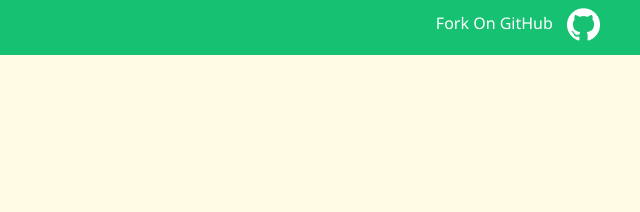
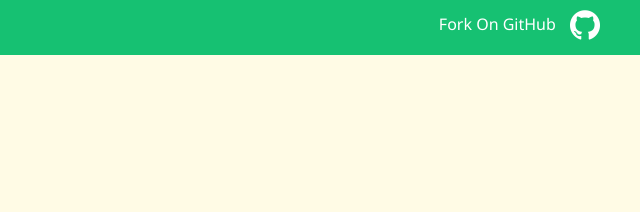
Before and after one commit to IndigoBox/is-it-fresh, a plain HTML site: page index.html in a window 1280 px wide. Shown: the top 212 px of the page, 640-1280 px from the left. Drawn offline with nearby package versions, Linux system fonts and the light colour scheme.

Commit message:
Fix GitHub alignment in header

```diff
--- a/css/main.css
+++ b/css/main.css
@@ -35,9 +35,18 @@ header {
 .github a { color: white; }
 
 .github img {
-	width: 33px;
+	width: 30px;
 	margin-left: 10px;
-	vertical-align: middle;
+	margin-top: 2px;
+}
+
+.github .text {
+	position: relative;
+	top: -10px;
+}
+
+.github .text, .github img {
+	display: inline-block;
 }
 
 footer {
@@ -230,7 +239,12 @@ img.usda {
 
 	#main-cont { min-height: calc(100vh - 173px); }
 
-	.github img { width: 25px; }
+	.github img {
+		width: 25px;
+		margin-top: 0px;
+	}
+
+	.github text { top: -7px; }
 
 	footer { height: auto; }
 
--- a/index.html
+++ b/index.html
@@ -53,7 +53,7 @@
           </span>
           <div class="github">
             <a href="https://github.com/IndigoBox/is-it-fresh" target="_blank">
-              Fork On GitHub
+              <div class="text">Fork On GitHub</div>
               <img src="imgs/github_logo.png" >
             </a>
           </div>
```
